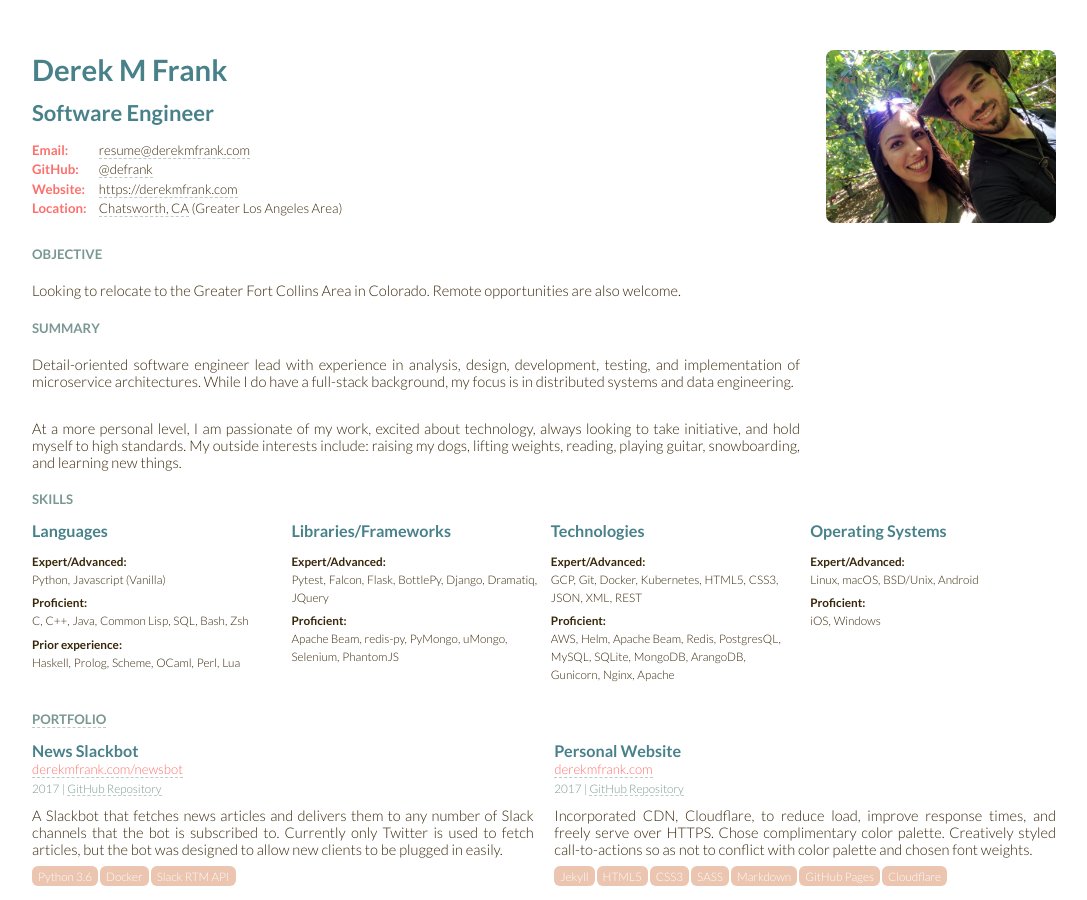
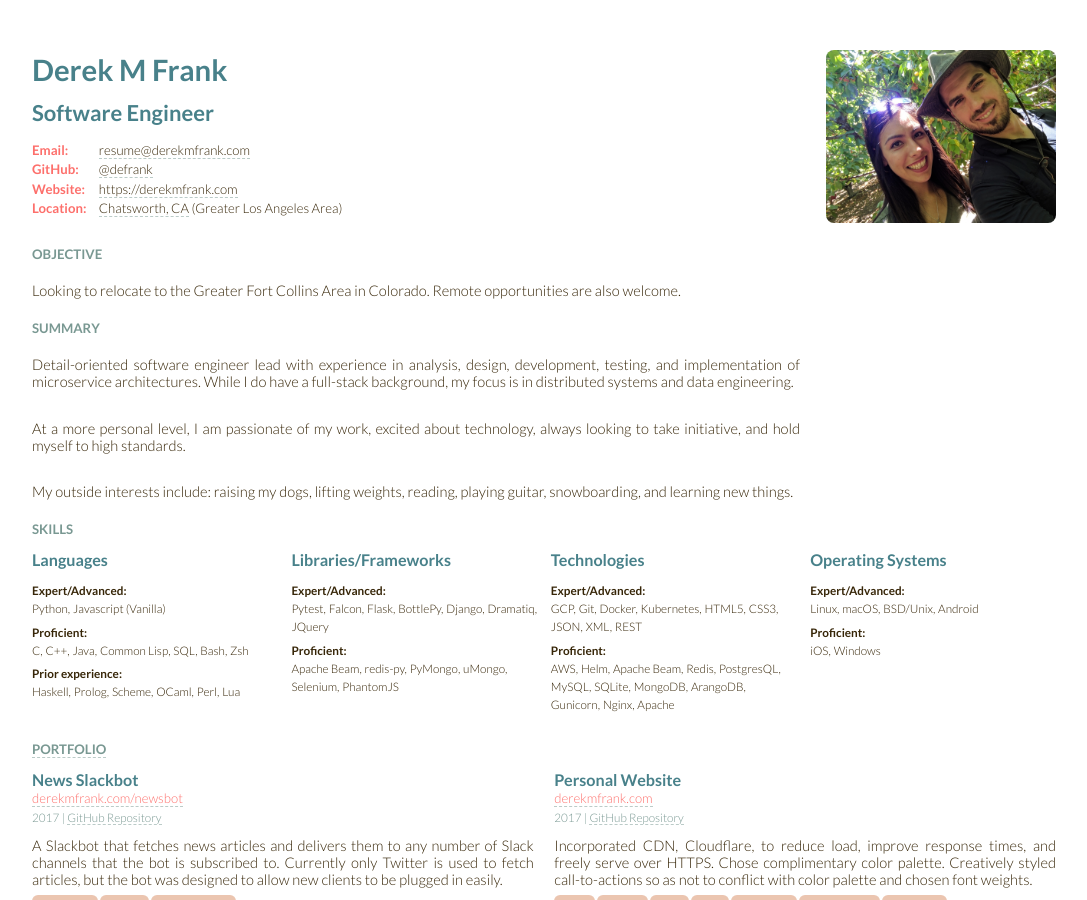
Before and after one commit to defrank/defrank.github.io, a Jekyll site: the page built from resume.html, in a window 1280 px wide and 900 px high. Shown: the whole window, without its empty margins (96-1183 px from the left). Built offline with Jekyll 4.4.1, drawn with Linux system fonts in a browser that asks for light colours; part of the change alters nothing that is shown.

```diff
--- a/resume.html
+++ b/resume.html
@@ -633,9 +633,10 @@ layout: blank
         background, my focus is in distributed systems and data engineering.</p>
 
         <p>At a more personal level, I am passionate of my work, excited about technology, always
-        looking to take initiative, and hold myself to high standards.  My outside interests
-        include: raising my dogs, lifting weights, reading, playing guitar, snowboarding, and
-        learning new things.</p>
+        looking to take initiative, and hold myself to high standards.</p>
+
+        <p>My outside interests include: raising my dogs, lifting weights, reading, playing guitar,
+        snowboarding, and learning new things.</p>
     </section>
 
     <div class="page-break"></div>
```
